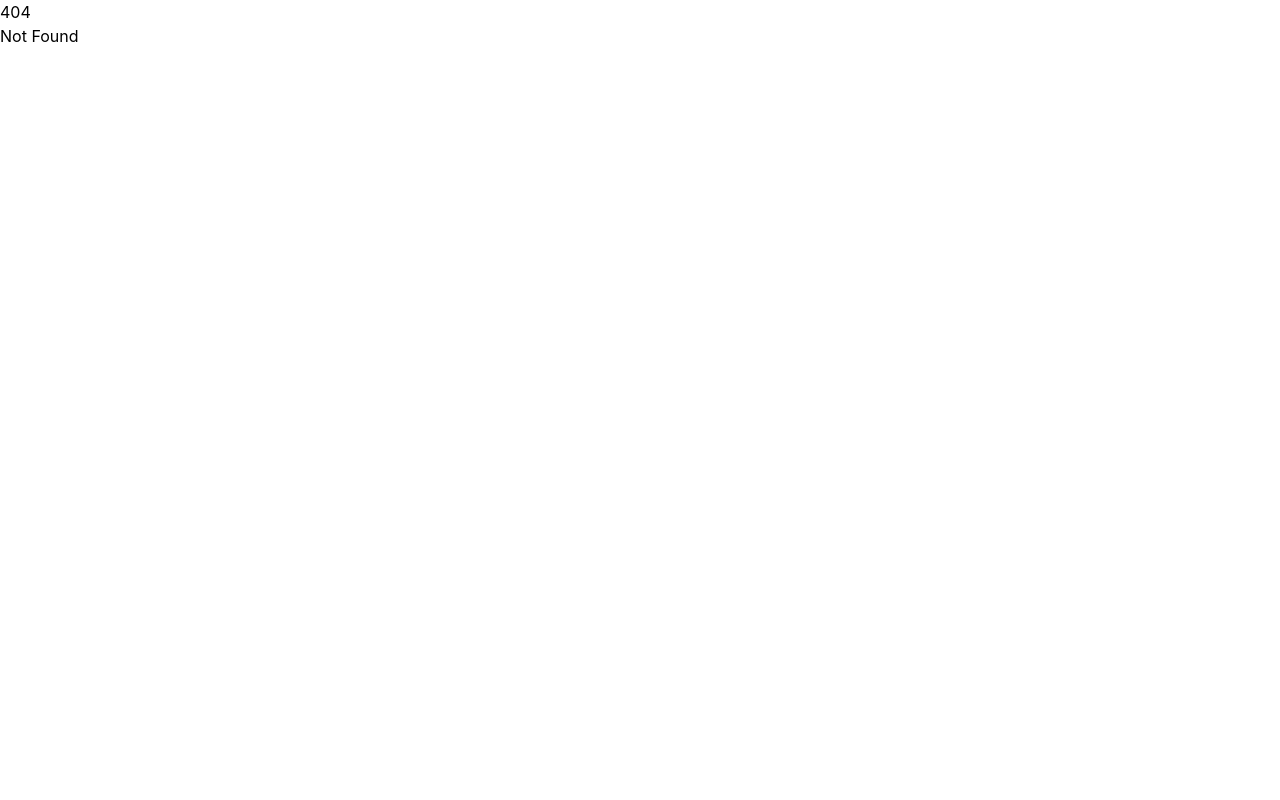
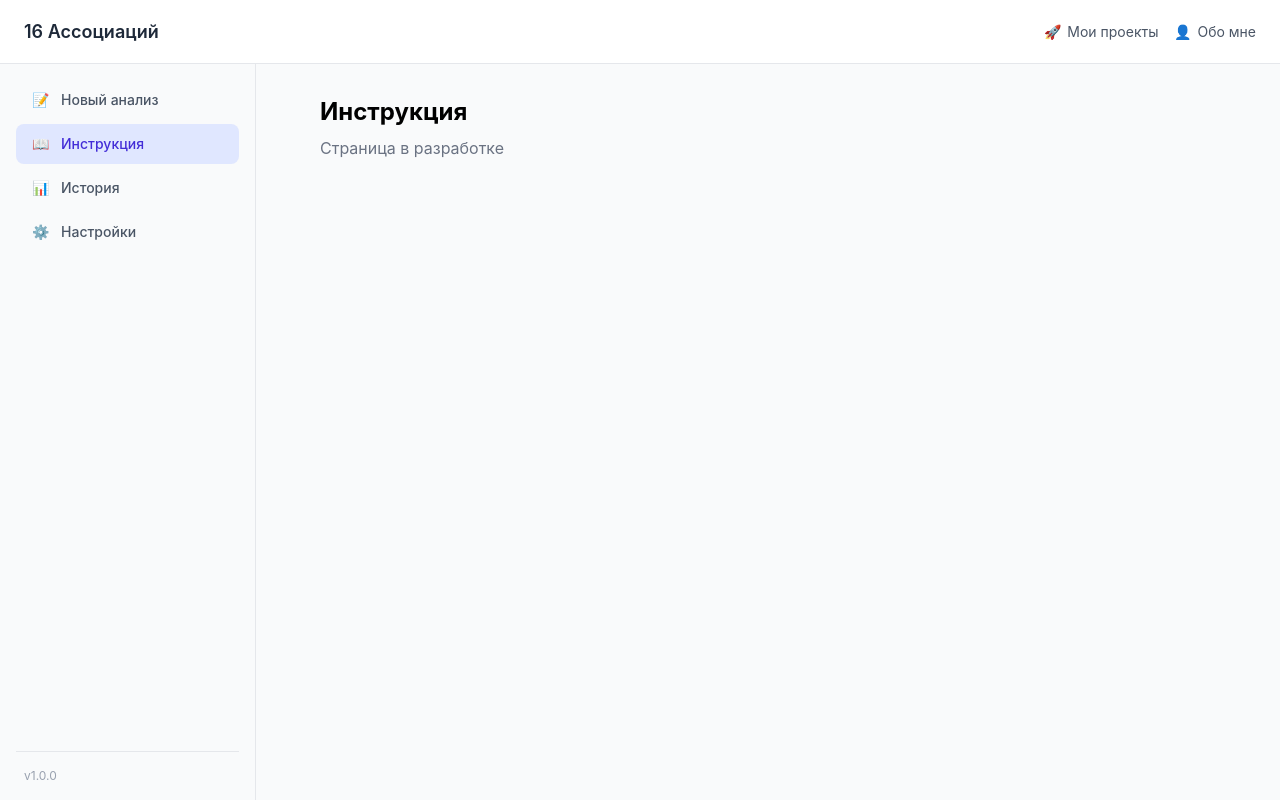
Before and after one commit to Nerobrain/16-associations, a SvelteKit app: page /info in a window 1280 px wide. Before the commit this address had no page. Built offline with nearby package versions, Linux system fonts and the light colour scheme.

Commit message:
Добавлено меню навигации и заголовок

```diff
--- /dev/null
+++ b/src/lib/components/layout/Header.svelte
@@ -0,0 +1,71 @@
+<script lang="ts">
+    type ExternalLink = {
+        href: string;
+        label: string;
+        icon: string;
+    };
+
+    const externalLinks: ExternalLink[] = [
+        {
+            icon: "🚀",
+            href: "https://github.com/yourprofile",
+            label: "Мои проекты",
+        },
+        {
+            icon: "👤",
+            href: "https://linkedin.com/in/yourprofile",
+            label: "Обо мне",
+        },
+    ];
+
+    let {
+        ontogglesidebar = () => {},
+        sidebaropen = false,
+    }: {
+        ontogglesidebar: () => void;
+        sidebaropen: boolean;
+    } = $props();
+</script>
+
+<header
+    class="h-16 bg-white dark:bg-gray-900 border-b border-gray-200 dark:border-gray-700
+           flex items-center justify-between px-4 md:px-6"
+>
+    <div class="flex items-center gap-3">
+        <button
+            onclick={ontogglesidebar}
+            class="md:hidden p-2 rounded-md text-gray-600 dark:text-gray-400
+                   hover:bg-gray-100 dark:hover:bg-gray-800 transition-colors"
+            aria-label="Toggle sidebar"
+        >
+            {#if sidebaropen}
+                <svg class="w-6 h-6" fill="none" viewBox="0 0 24 24" stroke="currentColor">
+                    <path stroke-linecap="round" stroke-linejoin="round" stroke-width="2" d="M6 18L18 6M6 6l12 12" />
+                </svg>
+            {:else}
+                <svg class="w-6 h-6" fill="none" viewBox="0 0 24 24" stroke="currentColor">
+                    <path stroke-linecap="round" stroke-linejoin="round" stroke-width="2" d="M4 6h16M4 12h16M4 18h16" />
+                </svg>
+            {/if}
+        </button>
+
+        <h1 class="text-lg font-semibold text-gray-800 dark:text-gray-200">
+            16 Ассоциаций
+        </h1>
+    </div>
+
+    <div class="flex items-center gap-4">
+        {#each externalLinks as link (link)}
+            <!-- eslint-disable-next-line svelte/no-navigation-without-resolve --><a
+                href={link.href}
+                target="_blank"
+                rel="noopener noreferrer"
+                class="flex items-center gap-1.5 text-sm text-gray-600 dark:text-gray-400
+                       hover:text-indigo-600 dark:hover:text-indigo-400 transition-colors"
+            >
+                <span>{link.icon}</span>
+                <span class="hidden sm:inline">{link.label}</span>
+            </a>
+        {/each}
+    </div>
+</header>
--- /dev/null
+++ b/src/lib/components/layout/MainLayout.svelte
@@ -0,0 +1,47 @@
+<script lang="ts">
+    import Header from "./Header.svelte";
+    import Sidebar from "./Sidebar.svelte";
+
+    let { children } = $props();
+
+    let sidebarOpen = $state(false);
+
+    function toggleSidebar() {
+        sidebarOpen = !sidebarOpen;
+    }
+
+    function closeSidebar() {
+        sidebarOpen = false;
+    }
+</script>
+
+<div class="h-screen overflow-hidden flex flex-col">
+    <Header ontogglesidebar={toggleSidebar} sidebaropen={sidebarOpen} />
+
+    <div class="flex-1 flex overflow-hidden">
+        {#if sidebarOpen}
+            <!-- svelte-ignore a11y_click_events_have_key_events -->
+            <!-- svelte-ignore a11y_no_static_element_interactions -->
+            <div
+                class="fixed inset-0 bg-black/50 z-30 md:hidden"
+                onclick={closeSidebar}
+            ></div>
+        {/if}
+
+        <div
+            class="md:static md:flex md:shrink-0
+                   fixed left-0 top-16 bottom-0 z-40
+                   transition-transform duration-300 ease-in-out
+                   {sidebarOpen ? 'translate-x-0' : '-translate-x-full'}
+                   md:translate-x-0"
+        >
+            <Sidebar />
+        </div>
+
+        <main class="flex-1 overflow-y-auto p-8 bg-gray-50 dark:bg-gray-950">
+            <div class="max-w-4xl mx-auto">
+                {@render children()}
+            </div>
+        </main>
+    </div>
+</div>
--- /dev/null
+++ b/src/lib/components/layout/Sidebar.svelte
@@ -0,0 +1,52 @@
+<script lang="ts">
+    import { page } from "$app/state";
+    import { resolve } from "$app/paths";
+
+    type NavItem = {
+        href: string;
+        label: string;
+        icon: string;
+    };
+
+    const navItems: NavItem[] = [
+        { icon: "📝", href: "/", label: "Новый анализ" },
+        { icon: "📖", href: "/info", label: "Инструкция" },
+        { icon: "📊", href: "/history", label: "История" },
+        { icon: "⚙️", href: "/settings", label: "Настройки" },
+    ];
+
+    // Функция проверки активности
+    function isActive(itemHref: string): boolean {
+        const currentPath = page.url.pathname;
+        if (itemHref === "/") {
+            return currentPath === "/" || currentPath.startsWith("/step");
+        }
+        return currentPath === itemHref;
+    }
+</script>
+
+<aside
+    class="w-64 bg-gray-50 dark:bg-gray-900 border-r border-gray-200 dark:border-gray-700
+                  flex flex-col p-4 overflow-y-auto"
+>
+    <nav class="flex-1 space-y-1">
+        {#each navItems as item (item)}
+            <a
+                href={resolve(item.href)}
+                class="flex items-center gap-3 px-4 py-2.5 rounded-lg text-sm font-medium transition-colors
+          {isActive(item.href)
+                    ? 'bg-indigo-100 dark:bg-indigo-950 text-indigo-700 dark:text-indigo-300'
+                    : 'text-gray-600 dark:text-gray-400 hover:bg-gray-200 dark:hover:bg-gray-800'}"
+            >
+                <span>{item.icon}</span>
+                {item.label}
+            </a>
+        {/each}
+    </nav>
+
+    <div
+        class="text-xs text-gray-400 px-2 pt-4 border-t border-gray-200 dark:border-gray-700"
+    >
+        v1.0.0
+    </div>
+</aside>
--- /dev/null
+++ b/src/lib/stores/testStore.svelte.ts
@@ -0,0 +1,25 @@
+import { browser } from "$app/environment";
+
+type Answers = Record<string, string>;
+
+// Создаём реактивное состояние
+const saved = browser
+    ? JSON.parse(localStorage.getItem("testResults") || "{}")
+    : {};
+let answers = $state<Answers>(saved);
+
+// Функция для обновления
+function updateAnswers(newAnswers: Answers) {
+    answers = newAnswers;
+    if (browser) {
+        localStorage.setItem("testResults", JSON.stringify(answers));
+    }
+}
+
+// Экспортируем состояние и функцию для его изменения
+export const testStore = {
+    get answers() {
+        return answers;
+    },
+    updateAnswers,
+};
--- a/src/routes/+layout.svelte
+++ b/src/routes/+layout.svelte
@@ -5,12 +5,16 @@
     import { locales, localizeHref } from "$lib/paraglide/runtime";
     import "./layout.css";
     import favicon from "$lib/assets/favicon.svg";
+    import MainLayout from "$lib/components/layout/MainLayout.svelte";
 
     let { children } = $props();
 </script>
 
 <svelte:head><link rel="icon" href={favicon} /></svelte:head>
-{@render children()}
+
+<MainLayout>
+    {@render children()}
+</MainLayout>
 
 <div style="display:none">
     {#each locales as locale (locale)}
--- a/src/routes/+page.svelte
+++ b/src/routes/+page.svelte
@@ -1,6 +1,8 @@
 <script lang="ts">
     import { resolve } from "$app/paths";
 </script>
+
+<h1 class="text-3xl font-bold underline">Hello world!</h1>
 
 <h1>Welcome to SvelteKit</h1>
 <p>
--- /dev/null
+++ b/src/routes/history/+page.svelte
@@ -0,0 +1,2 @@
+<h1 class="text-2xl font-bold">История</h1>
+<p class="text-gray-500 mt-2">Страница в разработке</p>
--- /dev/null
+++ b/src/routes/info/+page.svelte
@@ -0,0 +1,2 @@
+<h1 class="text-2xl font-bold">Инструкция</h1>
+<p class="text-gray-500 mt-2">Страница в разработке</p>
--- /dev/null
+++ b/src/routes/settings/+page.svelte
@@ -0,0 +1,2 @@
+<h1 class="text-2xl font-bold">Настройки</h1>
+<p class="text-gray-500 mt-2">Страница в разработке</p>
```
